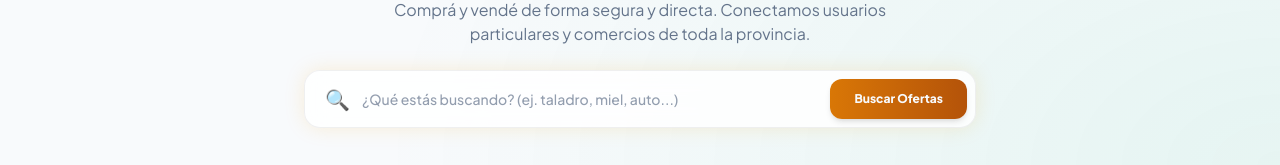
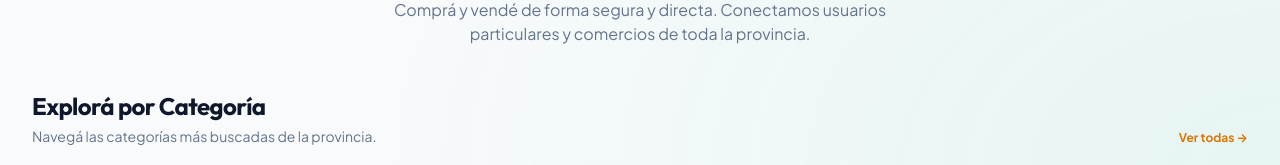
Before and after one commit to ramirotule/compraventaonline, a Next.js app in the folder frontend/: page / in a window 1280 px wide. Shown: the part 635-800 px from the top of the page. Built offline with nearby package versions, Linux system fonts and the light colour scheme; no server answers.

Commit message:
quito buscar input debajo del texto

```diff
--- a/frontend/src/app/page.tsx
+++ b/frontend/src/app/page.tsx
@@ -146,22 +146,6 @@ export default async function HomePage() {
             Comprá y vendé de forma segura y directa. Conectamos usuarios particulares y comercios de toda la provincia.
           </p>
 
-          {/* Search Box Form */}
-          <form action="/search" method="GET" className="mt-6 max-w-2xl mx-auto flex gap-2 p-2 rounded-2xl glass-panel glow-gold">
-            <div className="flex-1 flex items-center gap-3 px-3">
-              <span className="text-xl">🔍</span>
-              <input
-                type="text"
-                name="q"
-                placeholder="¿Qué estás buscando? (ej. taladro, miel, auto...)"
-                className="w-full bg-transparent border-none text-foreground placeholder-text-muted/70 focus:outline-none text-sm font-medium"
-              />
-            </div>
-            <button type="submit" className="rounded-xl bg-gradient-to-r from-accent-gold to-accent-gold-hover px-6 py-3 text-xs font-extrabold text-background shadow-md hover:opacity-95 transition-all">
-              Buscar Ofertas
-            </button>
-          </form>
-
         </div>
       </section>
 
```
